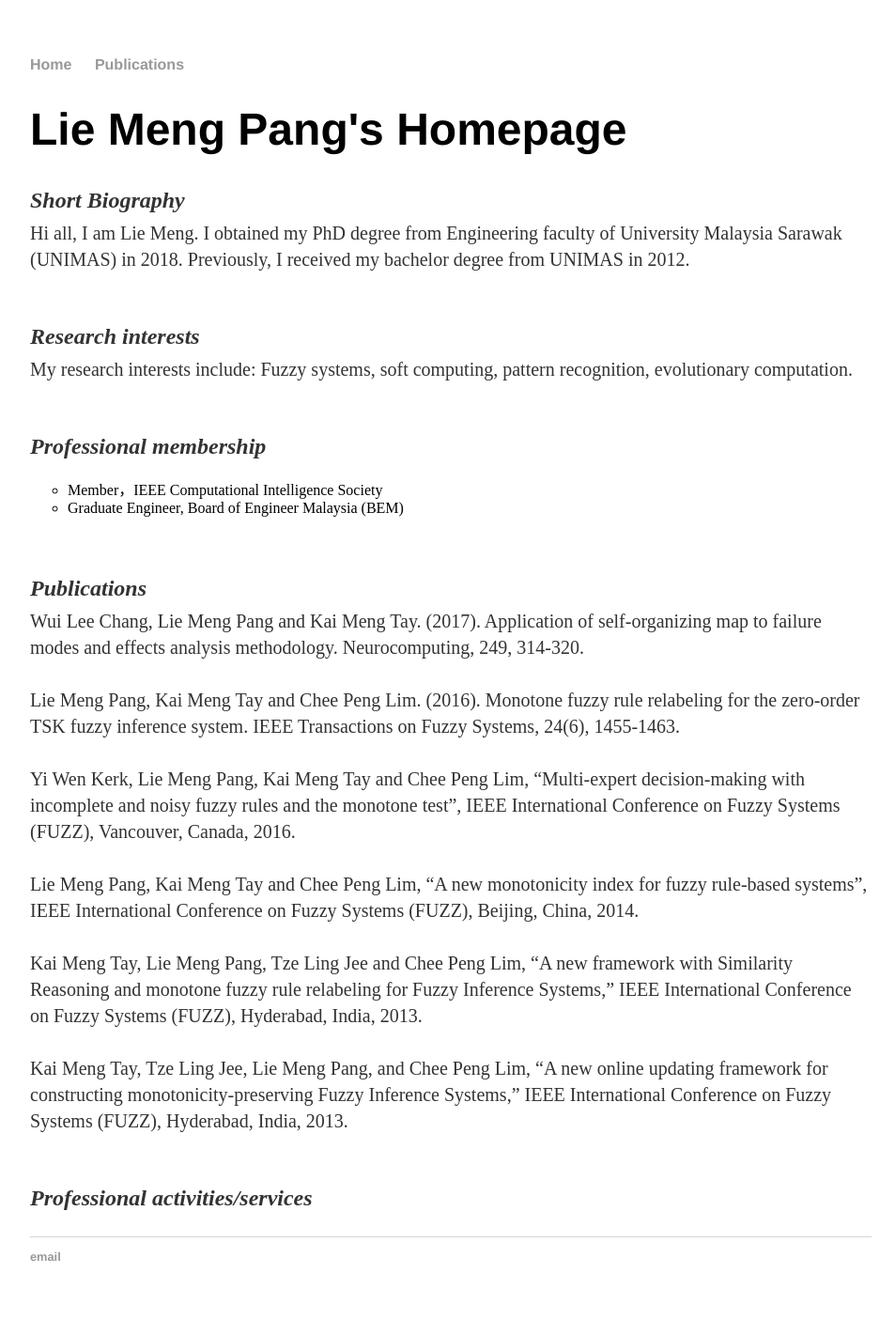
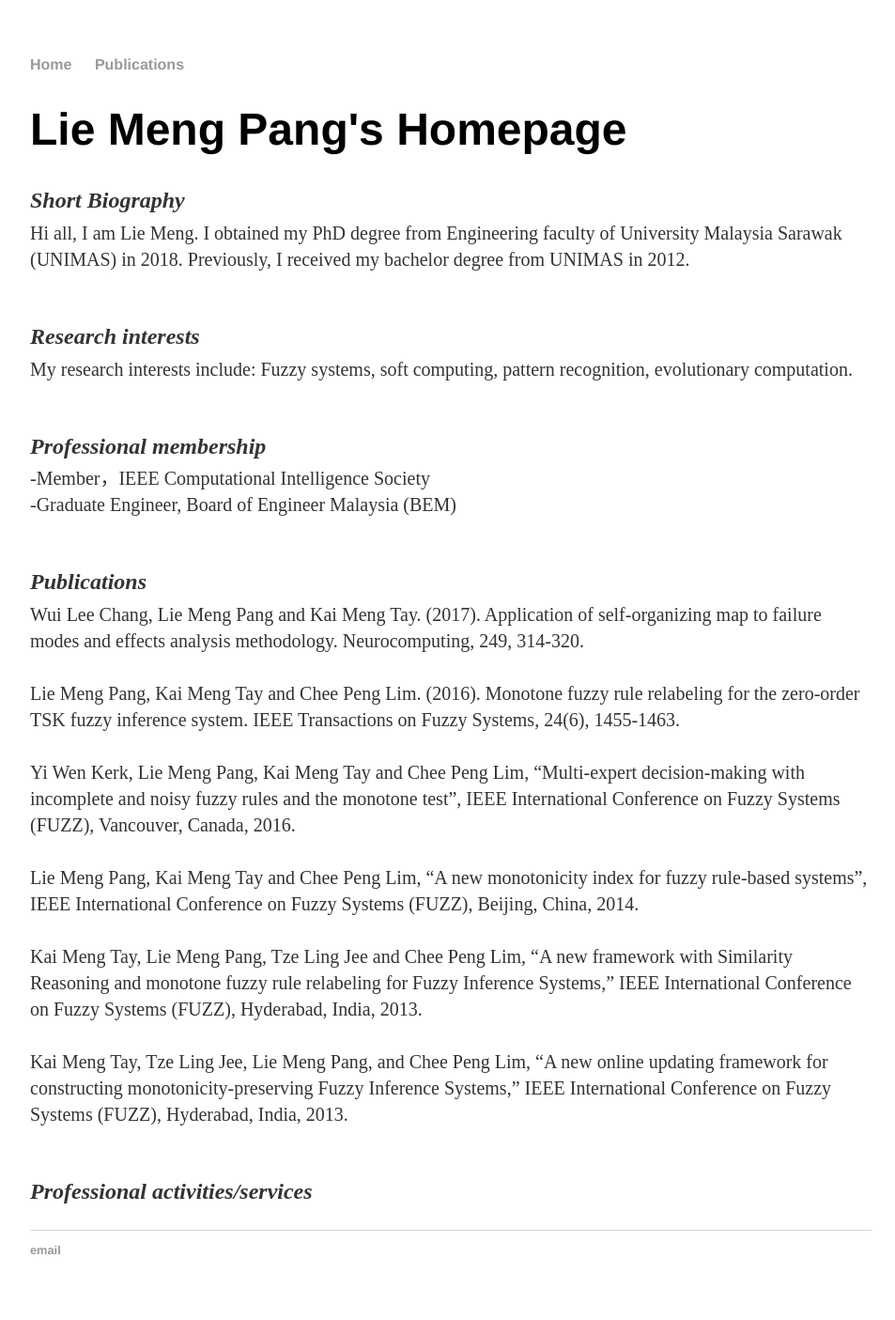
Before and after one commit to lymin1206/test.github.io, a Jekyll site: the page index.html, which Jekyll copies as it is, in a window 1280 px wide. Shown: the whole page at 94% size, without its empty margins (160-1113 px from the left). Built offline with Jekyll 4.4.1, drawn with Linux system fonts in a browser that asks for light colours.

Commit message:
Update index.html

```diff
--- a/index.html
+++ b/index.html
@@ -25,9 +25,8 @@
 					evolutionary computation. <br> <br></p1>
 
 			<p> <em> Professional membership </em> </p>
-			<ul style="list-style-type:circle">
-			<li>Member，IEEE Computational Intelligence Society </li>
-			<li>Graduate Engineer, Board of Engineer Malaysia (BEM) </li><br><br> </ul>
+			<p1>-Member，IEEE Computational Intelligence Society <br>
+			    -Graduate Engineer, Board of Engineer Malaysia (BEM) <br><br> </p1>
 
 			<p> <em> Publications </em> <br></p>
 			<p1>Wui Lee Chang, Lie Meng Pang and Kai Meng Tay. (2017).
```
